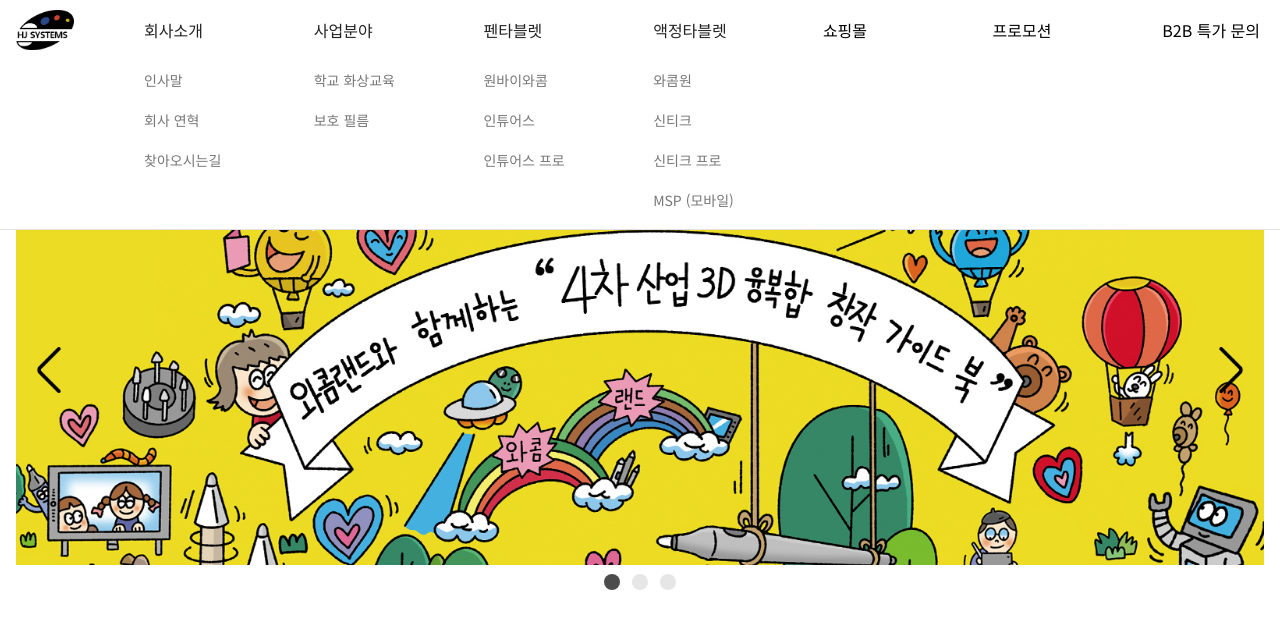
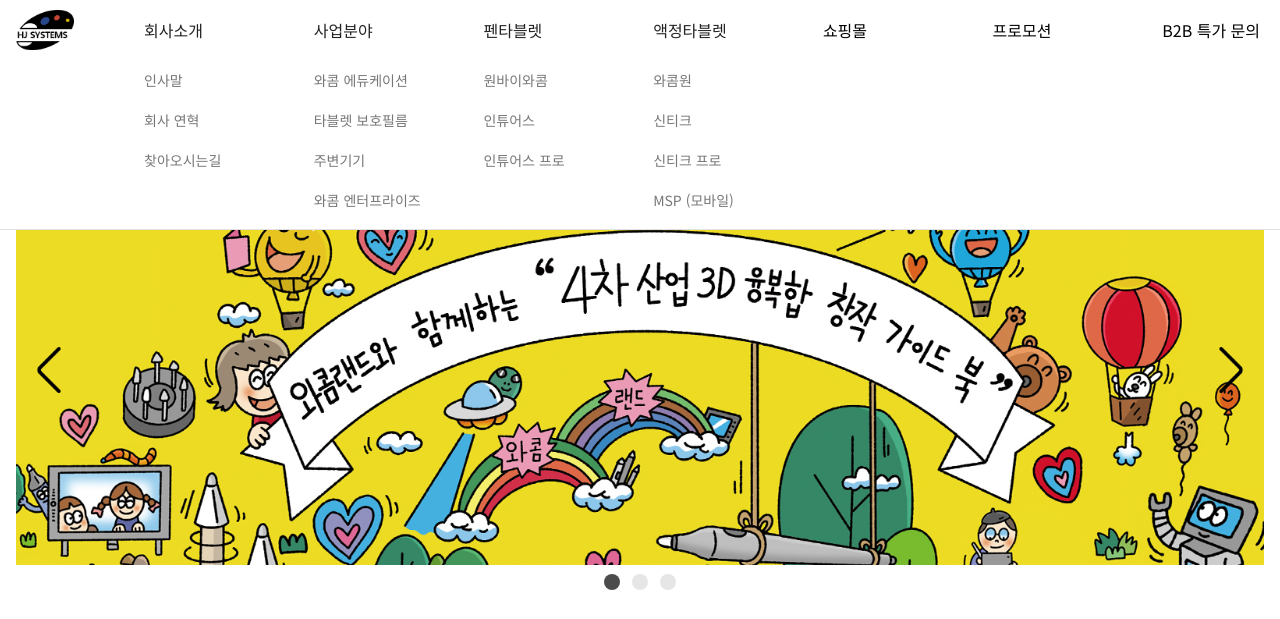
Before and after one commit to gonnajoong/hj-systems, a PHP site: page /index.php in a window 1280 px wide. Shown: the top 619 px of the page. Run offline with PHP 8.4, Linux system fonts and the light colour scheme.

Commit message:
nav 사업분야 메뉴 추가

```diff
--- a/assets/pages/business/business-part.css
+++ b/assets/pages/business/business-part.css
@@ -10,7 +10,7 @@
 }
 
 .business-part-wrap li > p {
-  line-height: 1.6;
+  line-height: 1.4;
   text-align: left;
   margin-bottom: 12px;
 }
--- a/layouts/header.php
+++ b/layouts/header.php
@@ -26,9 +26,10 @@
                     <li class="hj-nav-list">
                         <span class="hj-fold-wrap">사업분야<button class="hj-fold-icon"></button></span>
                         <ul class="hj-nav-list second-depth">
-                            <li class="hj-not-now"><a href="/pages/business/business-part-01.php">학교 화상교육</a></li>
-                            <li class="hj-not-now"><a href="/pages/business/business-part-02.php">보호 필름</a></li>
-                            <li class="hj-not-now hide-nav"><a href="/pages/business/business-part-03.php">기관 및 기업</a></li>
+                            <li class="hj-not-now"><a href="/pages/business/business-part-01.php">와콤 에듀케이션</a></li>
+                            <li class="hj-not-now"><a href="/pages/business/business-part-02.php">타블렛 보호필름</a></li>
+                            <li class="hj-not-now"><a href="/pages/business/business-part-03.php">주변기기</a></li>
+                            <li class="hj-not-now"><a href="/pages/business/business-part-04.php">와콤 엔터프라이즈</a></li>
                             <!-- <li class="hj-not-now"><a href="/admin/pages/business/business-part-04.html"></a></li>
                             <li class="hj-not-now"><a href="/admin/pages/business/business-part-05.html"></a></li> -->
                         </ul>
```
